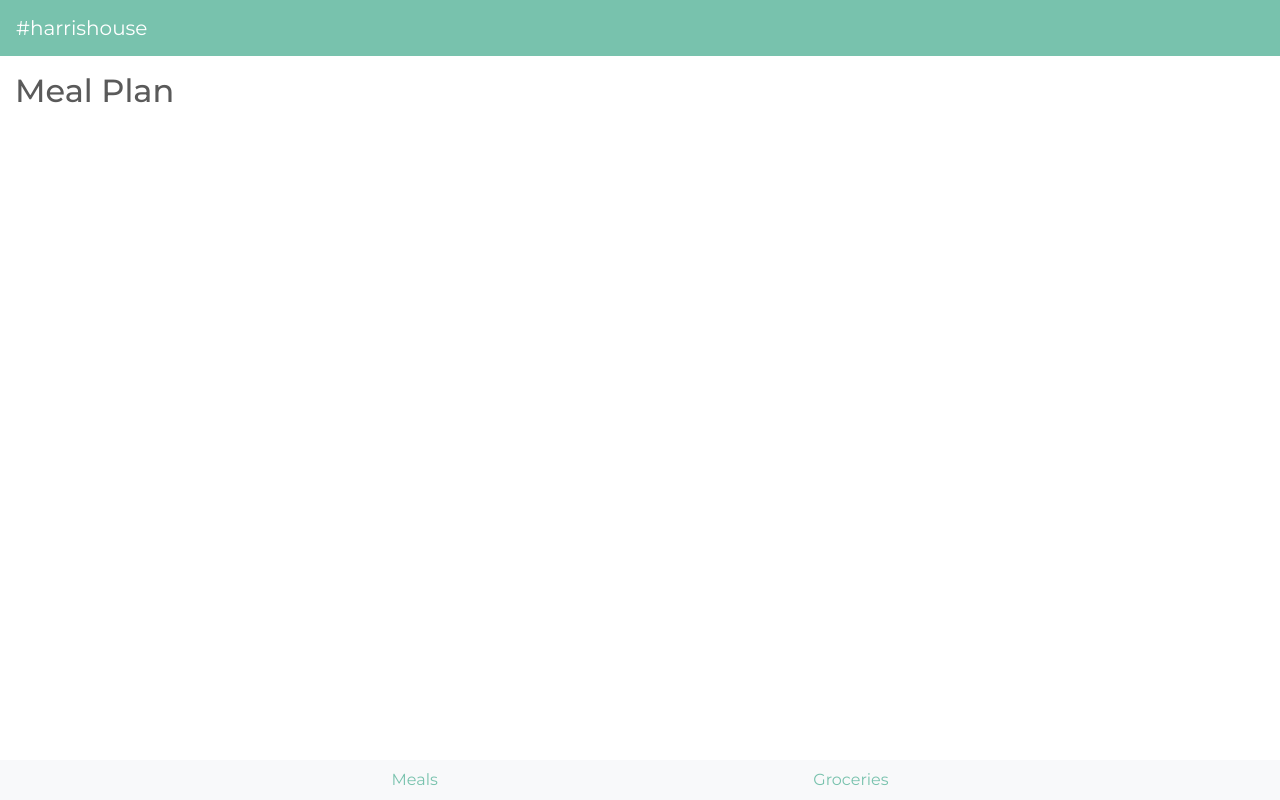
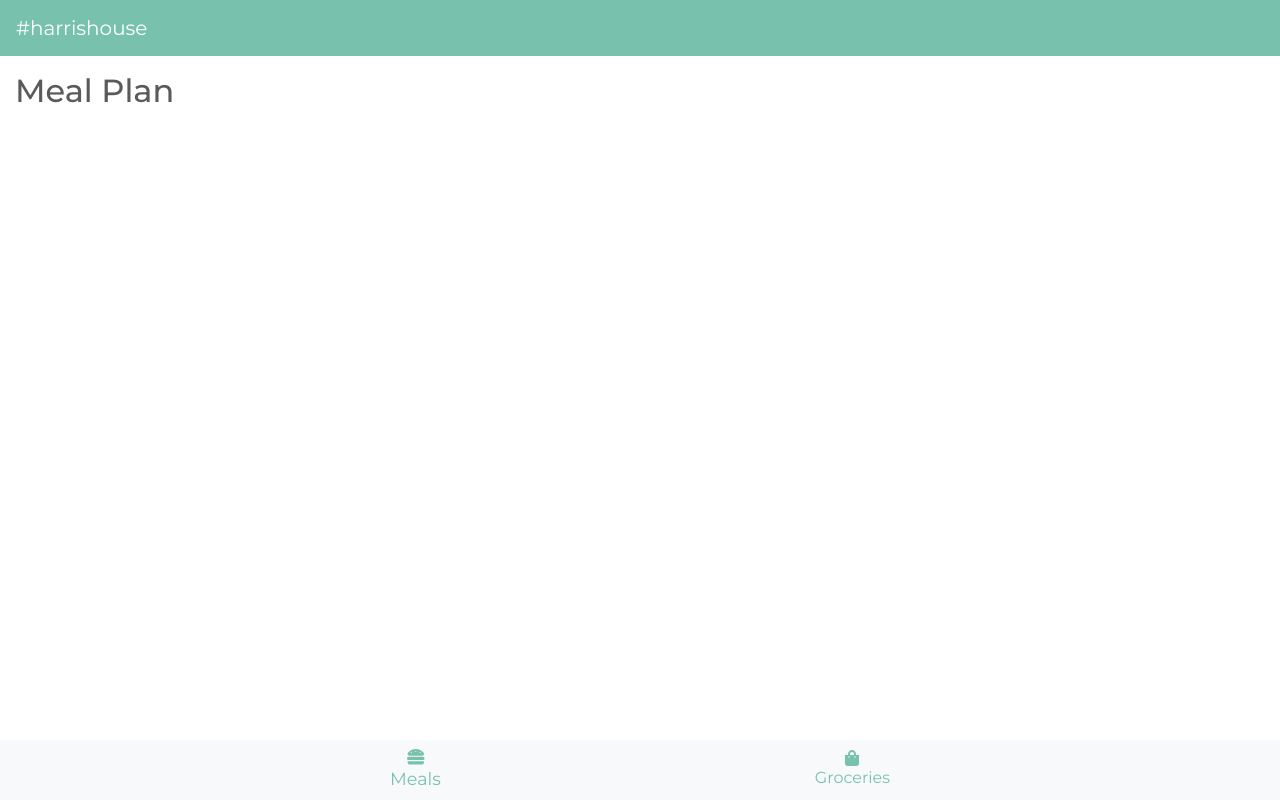
Before and after one commit to OsirisX3R0/family-app, a React (Create React App) app in the folder client/: page /meals in a window 1280 px wide. Built offline with nearby package versions, Linux system fonts and the light colour scheme.

Commit message:
Added global context

```diff
--- a/client/src/App.js
+++ b/client/src/App.js
@@ -5,16 +5,19 @@ import Groceries from './Components/Groceries/Groceries';
 import MealPlan from './Components/Meals/MealPlan';
 import './App.scss';
 import Layout from './Components/Layout/Layout';
+import { GlobalProvider } from './Context/GlobalContext';
 import 'bootswatch/dist/minty/bootstrap.css';
 import 'react-block-ui/style.css';
 
 function App() {
   return (
-    <Layout>
-      <Route exact path="/" component={Dashboard} />
-      <Route exact path="/groceries" component={Groceries} />
-      <Route exact path="/meals" component={MealPlan} />
-    </Layout>
+    <GlobalProvider>
+      <Layout>
+        <Route exact path="/" component={Dashboard} />
+        <Route exact path="/groceries" component={Groceries} />
+        <Route exact path="/meals" component={MealPlan} />
+      </Layout>
+    </GlobalProvider>
   );
 }
 
--- a/client/src/App.scss
+++ b/client/src/App.scss
@@ -3,6 +3,21 @@
     width: 100%;
     position: fixed;
     bottom: 0;
+
+    a {
+      display: flex;
+      flex-direction: column;
+      align-items: center;
+      transition: all .2s;
+
+      &:hover {
+        font-size: 1.1rem;
+      }
+
+      &.active {
+        @extend :hover;
+      }
+    }
 
     .nav {
       width: 100%;
--- a/client/src/Components/Groceries/Groceries.js
+++ b/client/src/Components/Groceries/Groceries.js
@@ -1,5 +1,6 @@
-import React, { useState, useEffect } from 'react';
-import { Form, FormGroup, Label, Input, Button, ListGroup, ListGroupItem, Row, Col, CustomInput } from 'reactstrap';
+import React, { useState, useEffect, useContext } from 'react';
+import { Row, Col } from 'reactstrap';
+import { GlobalContext } from '../../Context/GlobalContext';
 import { GroceryProvider } from '../../Context/GroceryContext';
 import NewGroceryItem from './NewGroceryItem';
 import GroceryList from './GroceryList';
@@ -7,59 +8,11 @@ import GroceryList from './GroceryList';
 import { getGroceryList, getGroceryTypes, addGrocery, deleteGrocery } from '../../Services/groceryService';
 
 const Groceries = () => {
-    // const [groceryList, setGroceryList] = useState([]);
-    // const [groceryTypes, setGroceryTypes] = useState([]);
-    // const [newItem, setNewItem] = useState({});
-    // const [loadingGroceries, setLoadingGroceries] = useState(false);
+    const { setActivePage } = useContext(GlobalContext);
 
-    // useEffect(() => {
-    //     setLoadingGroceries(true);
-
-    //     getGroceryTypes()
-    //         .then(res => {
-    //             setGroceryTypes(res.data);
-    //             setNewItem({
-    //                 name: '',
-    //                 type: res.data[0]._id,
-    //                 price: 0
-    //             })
-    //         });
-
-    //     getGroceryList()
-    //         .then(res => {
-    //             setGroceryList(res.data)
-    //         })
-    //         .finally(() => setLoadingGroceries(false));
-    // }, [])
-
-    // const addNew = (e) => {
-    //     e.preventDefault();
-    //     setLoadingGroceries(true);
-
-    //     addGrocery(newItem)
-    //         .then(res => {
-    //             setGroceryList([...groceryList, res.data])
-    //         })
-    //         .finally(() => setLoadingGroceries(false))
-    // }
-
-    // const updateNew = (e) => {
-    //     setNewItem({
-    //         ...newItem,
-    //         [e.target.name]: e.target.value
-    //     })
-    // }
-
-    // const removeItem = id => {
-    //     setLoadingGroceries(true);
-
-    //     deleteGrocery(id)
-    //         .then(res => {
-    //             setGroceryList([...groceryList.filter(g => g._id != res.data)])
-    //         })
-    //         .finally(() => setLoadingGroceries(false))
-    // }
-
+    useEffect(() => {
+        setActivePage('Groceries')
+    }, [])
     return (
         <>
             <GroceryProvider>
--- a/client/src/Components/Layout/BottomNav.js
+++ b/client/src/Components/Layout/BottomNav.js
@@ -1,18 +1,31 @@
-import React from 'react';
+import React, { useContext } from 'react';
 import { Link } from 'react-router-dom';
-import { Navbar, Nav, NavItem, NavLink } from 'reactstrap'
+import { Navbar, Nav, NavItem, NavLink } from 'reactstrap';
+import { FontAwesomeIcon } from '@fortawesome/react-fontawesome';
+import { faShoppingBag, faHamburger } from '@fortawesome/free-solid-svg-icons';
+import { GlobalContext } from '../../Context/GlobalContext';
 
-const BottomNav = () => (
+const BottomNav = () => {
+    const { activePage } = useContext(GlobalContext);
+
+    return (
         <Navbar color="light" className="bottom-nav">
             <Nav>
                 <NavItem>
-                <Link to="/meals">Meals</Link>
+                    <Link to="/meals" className={activePage == 'Meals' ? 'active' : ''}>
+                        <FontAwesomeIcon icon={faHamburger} />
+                        <div>Meals</div>
+                    </Link>
                 </NavItem>
                 <NavItem>
-                <Link to="/groceries">Groceries</Link>
+                    <Link to="/groceries" className={activePage == 'Groceries' ? 'active' : ''}>
+                        <FontAwesomeIcon icon={faShoppingBag} />
+                        <div>Groceries</div>
+                    </Link>
                 </NavItem>
             </Nav>
         </Navbar>
     )
+}
 
 export default BottomNav;
--- a/client/src/Components/Meals/MealPlan.js
+++ b/client/src/Components/Meals/MealPlan.js
@@ -1,6 +1,12 @@
-import React from 'react';
+import React, { useEffect, useContext } from 'react';
+import { GlobalContext } from '../../Context/GlobalContext';
 
 const MealPlan = () => {
+    const { setActivePage } = useContext(GlobalContext);
+
+    useEffect(() => {
+        setActivePage('Meals')
+    }, [])
     return <h2>Meal Plan</h2>
 }
 
--- /dev/null
+++ b/client/src/Context/GlobalContext.js
@@ -0,0 +1,15 @@
+import React, { useState, createContext } from 'react';
+
+export const GlobalContext = createContext();
+
+export const GlobalProvider = ({ children }) => {
+    const [activePage, setActivePage] = useState(null);
+    return (
+        <GlobalContext.Provider value={{
+            activePage,
+            setActivePage
+        }}>
+            {children}
+        </GlobalContext.Provider>
+    )
+}
```
Lines whose indentation alone changed are shown as unchanged.
